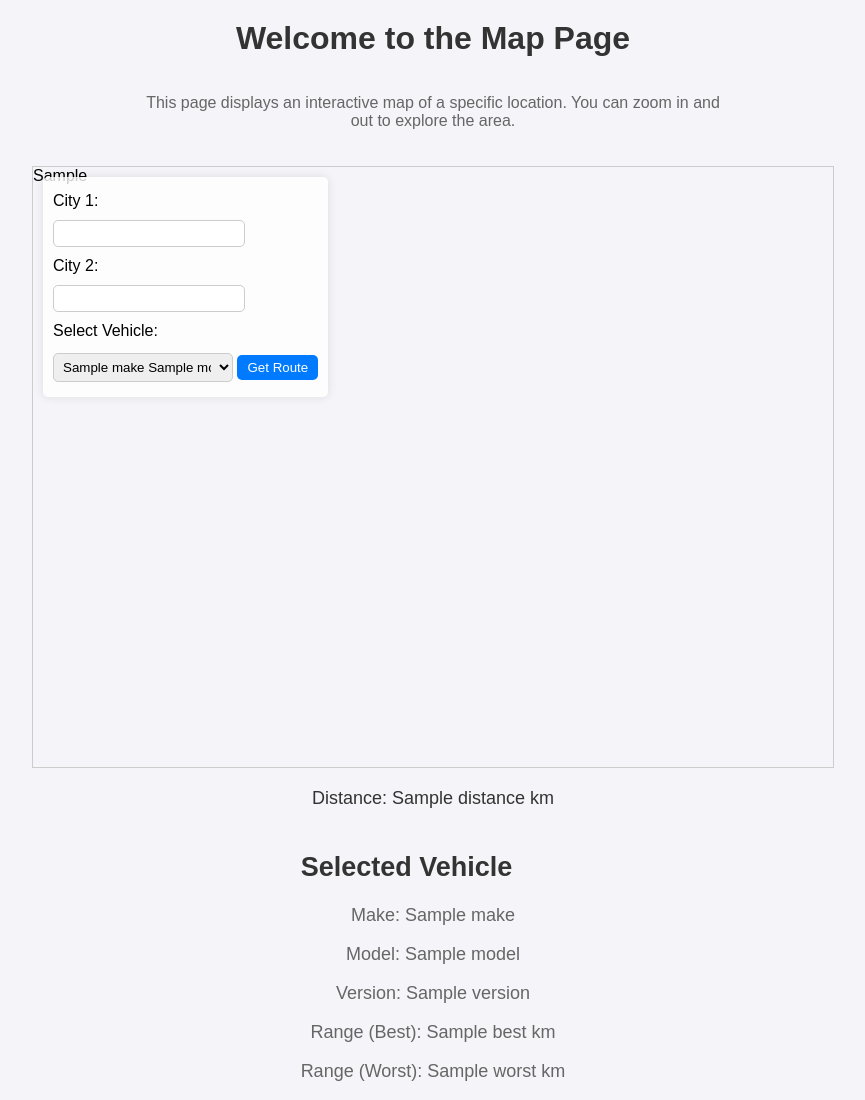
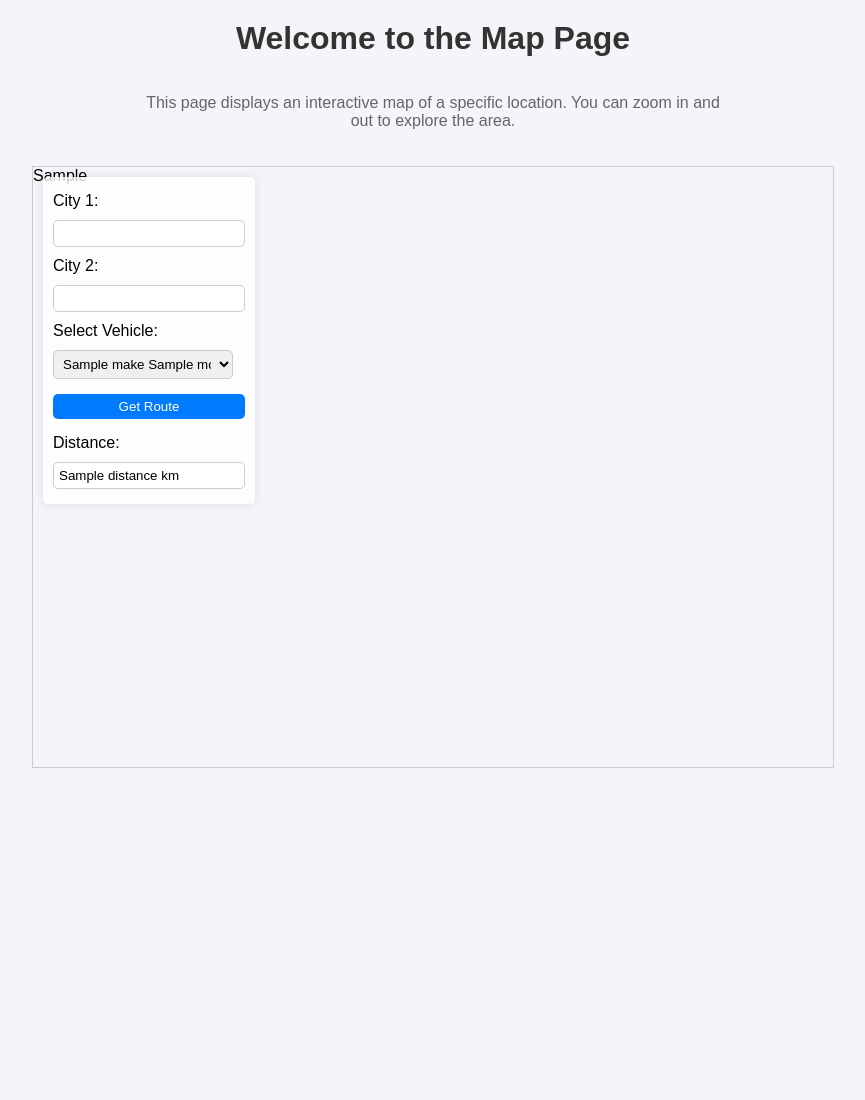
Before and after one commit to alexvallau/PROJET-GPS-GRAND-MAITRE, a Flask app: template templates/index.html in a window 1280 px wide. Shown: the whole page, without its empty margins (207-1072 px from the left). After the commit the page ends 768 px from the top, so only its background shows below. Run offline with Flask 3, Linux system fonts and the light colour scheme; the template is opened without the code that fills it: most values are stand-ins (such as "Sample title", 1, 10 or a date in 2020).

Commit message:
commit pour azure

```diff
--- a/main.py
+++ b/main.py
@@ -120,6 +120,20 @@ def route():
         # Create the map with the modified route
         m = folium.Map(location=[(location1.latitude + location2.latitude) / 2, (location1.longitude + location2.longitude) / 2], zoom_start=6)
 
+        # Add departure city marker
+        folium.Marker(
+            location=[location1.latitude, location1.longitude],
+            popup=f"Departure: {city1}",
+            icon=folium.Icon(color='green')
+        ).add_to(m)
+
+        # Add arrival city marker
+        folium.Marker(
+            location=[location2.latitude, location2.longitude],
+            popup=f"Arrival: {city2}",
+            icon=folium.Icon(color='orange')
+        ).add_to(m)
+
         # Draw the modified route
         folium.PolyLine([(coord[1], coord[0]) for coord in modified_route_coords], color='blue').add_to(m)
 
--- a/templates/index.html
+++ b/templates/index.html
@@ -42,7 +42,9 @@
             padding: 10px;
             border-radius: 5px;
             box-shadow: 0 0 10px rgba(0, 0, 0, 0.1);
-            z-index: 1000; /* Ensure the form is on top */
+            z-index: 1000;
+            display: flex;
+            flex-direction: column;
         }
         label {
             display: block;
@@ -67,10 +69,8 @@
         button:hover {
             background-color: #0056b3;
         }
-        #distance, #vehicle-data {
-            margin-top: 20px;
-            font-size: 18px;
-            color: #333;
+        .distance-info {
+            margin-top: 10px;
         }
         #error {
             margin-top: 20px;
@@ -95,25 +95,21 @@
                 {% endfor %}
             </select>
             <button type="submit">Get Route</button>
+
+            <!-- Distance Section at the bottom -->
+            {% if distance %}
+            <div id="distance" class="distance-info">
+                <label>Distance:</label>
+                <input type="text" value="{{ distance }} km" readonly>
+            </div>
+            {% endif %}
         </form>
         <div id="map">
             {{ map_html|safe }}
         </div>
     </div>
-    {% if distance %}
-    <div id="distance">
-        Distance: {{ distance }} km
-    </div>
-    {% endif %}
     {% if vehicle_data %}
-    <div id="vehicle-data">
-        <h2>Selected Vehicle</h2>
-        <p>Make: {{ vehicle_data.naming.make }}</p>
-        <p>Model: {{ vehicle_data.naming.model }}</p>
-        <p>Version: {{ vehicle_data.naming.version }}</p>
-        <p>Range (Best): {{ vehicle_data.range.chargetrip_range.best }} km</p>
-        <p>Range (Worst): {{ vehicle_data.range.chargetrip_range.worst }} km</p>
-    </div>
+
     {% endif %}
     {% if error %}
     <div id="error">
```
